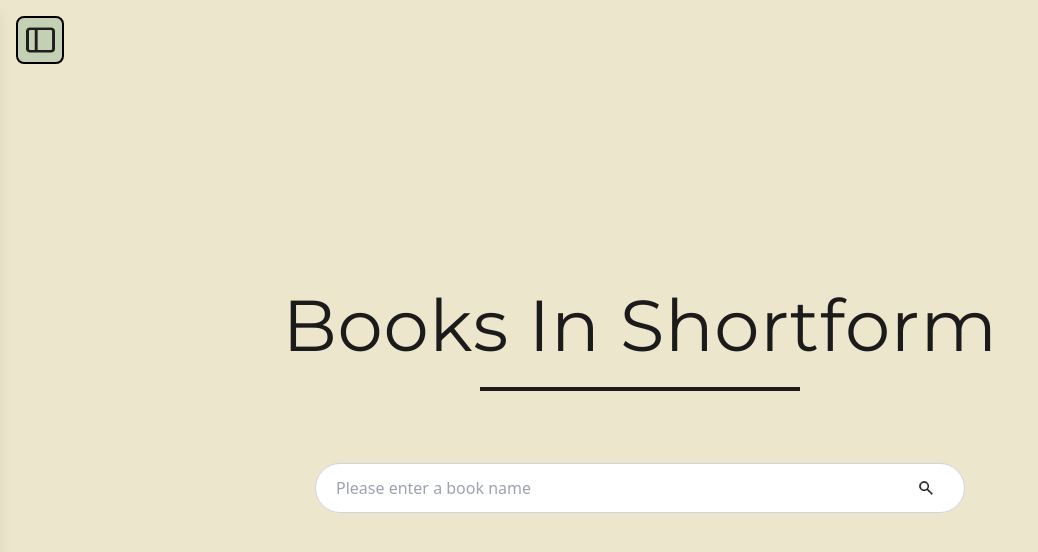
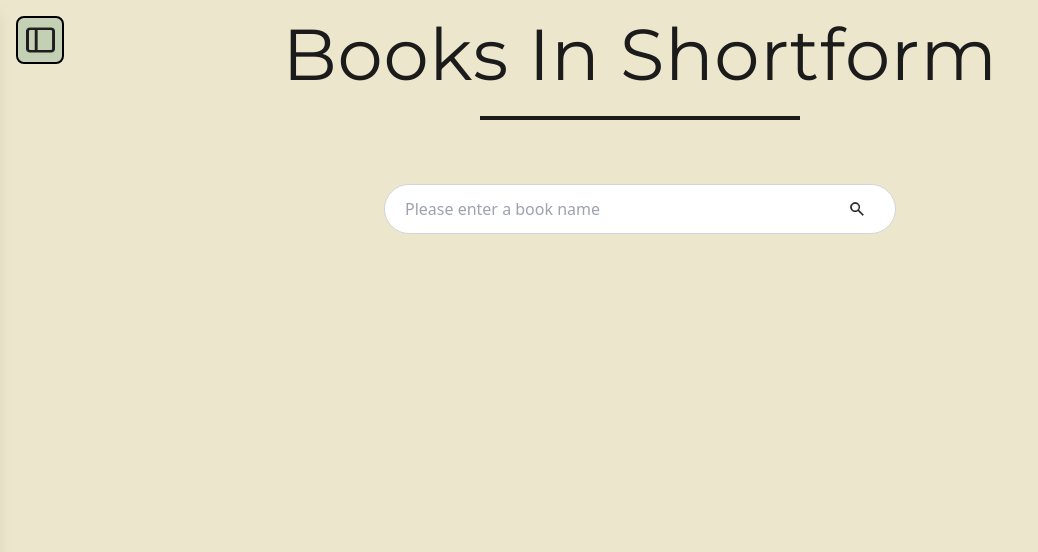
Before and after one commit to graduation-masterpiece/demo-repository, a React (Create React App) app: page / in a window 1280 px wide. Shown: the top 552 px of the page, without its empty margins (0-1038 px from the left). Built offline with nearby package versions, Linux system fonts and the light colour scheme.

Commit message:
화면 비율 개선3

```diff
--- a/src/components/MainPage.js
+++ b/src/components/MainPage.js
@@ -12,7 +12,7 @@ const MainPage = () => {
   const mainContentRef = useRef(null);
   const { isVisible: sidebarVisible } = useSidebar();
 
-  // 사이드바 토글 시 레이아웃 조정
+  // 사이드바 레이아웃 조정
   useEffect(() => {
     if (!mainContentRef.current) return;
 
@@ -27,6 +27,7 @@ const MainPage = () => {
     });
   }, [sidebarVisible]);
 
+  // 검색 실행
   const handleSearch = async (query) => {
     if (!query.trim()) {
       setResults([]);
@@ -35,7 +36,6 @@ const MainPage = () => {
     }
 
     setIsSearching(true);
-
     const encodedQuery = encodeURIComponent(query);
     const url = `/api/naver-search?query=${encodedQuery}&display=30&start=1`;
 
@@ -58,7 +58,6 @@ const MainPage = () => {
 
   return (
     <div className="flex w-screen h-screen bg-[#ECE6CC] overflow-hidden">
-      {/* 사이드바 */}
       <Sidebar />
 
       <main
@@ -70,42 +69,34 @@ const MainPage = () => {
           height: "100vh",
         }}
       >
-        <div className="flex flex-col items-center justify-center h-full">
+        <div className="flex flex-col items-center h-full">
           <div className="w-full max-w-[800px] px-4 flex flex-col h-full">
-            {/* 헤더 영역 */}
+            {/* 상단: 서비스 이름 + 검색창 */}
             <div
-              className={`transition-all duration-700 ease-in-out ${
+              className={`flex flex-col items-center justify-center w-full transition-all duration-700 ease-in-out ${
                 results.length > 0
-                  ? "mb-6"
-                  : "flex-1 flex flex-col justify-center"
+                  ? "translate-y-[-5vh] scale-95"
+                  : "translate-y-0 scale-100"
               }`}
             >
-              {/* ServiceName 축소 애니메이션 */}
-              <div
-                className={`mb-8 transition-all duration-500 transform ${
-                  results.length > 0 ? "scale-75" : "scale-100"
-                }`}
-              >
+              <div className="mb-6 transition-all duration-500 transform">
                 <ServiceName />
               </div>
-
-              {/* 검색창 */}
-              <div className="mb-4 w-full">
+              <div className="mb-4 w-full max-w-lg">
                 <SearchBar onSearch={handleSearch} />
               </div>
             </div>
 
-            {/* 검색 결과 영역 */}
+            {/* 결과 박스: 검색 시 부드럽게 등장, 화면 안에서 스크롤 가능 */}
             <div
               className={`w-full transition-all duration-700 ease-in-out transform ${
                 results.length > 0
                   ? "opacity-100 translate-y-0"
-                  : "opacity-0 translate-y-full pointer-events-none"
+                  : "opacity-0 translate-y-[50vh] pointer-events-none"
               }`}
               style={{
                 maxHeight: results.length > 0 ? "calc(100vh - 240px)" : "0",
                 overflow: "hidden",
-                transition: "max-height 0.7s ease-in-out",
               }}
             >
               <div
--- a/src/components/ShortBooksPage.js
+++ b/src/components/ShortBooksPage.js
@@ -204,8 +204,8 @@ const ShortBooksPage = () => {
                         <img src={currentBook.book_cover} alt="cover_image" className="w-auto h-auto max-w-[90%] max-h-[90%] object-contain" />
                       </div>
                       <div className="w-1/2 h-full flex flex-col items-center justify-center p-8 z-20">
-                        <h1 className="text-3xl md:text-4xl lg:text-5xl font-bold mb-4 text-center">{currentBook.title || "No Title"}</h1>
-                        <p className="text-2xl md:text-3xl lg:text-4xl text-center">{currentBook.author || "Writer Unknown"}</p>
+                        <h1 className="text-2xl md:text-3xl lg:text-4xl font-bold mb-4 text-center">{currentBook.title || "No Title"}</h1>
+                        <p className="text-lg md:text-2xl lg:text-3xl text-center">{currentBook.author || "Writer Unknown"}</p>
                       </div>
                     </div>
                   )}
```
